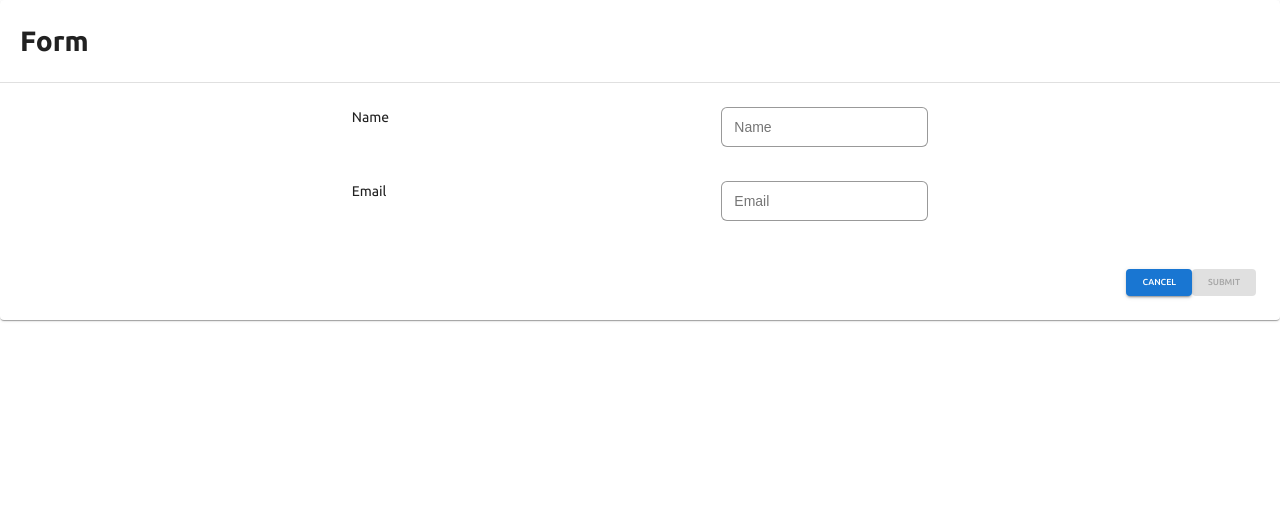
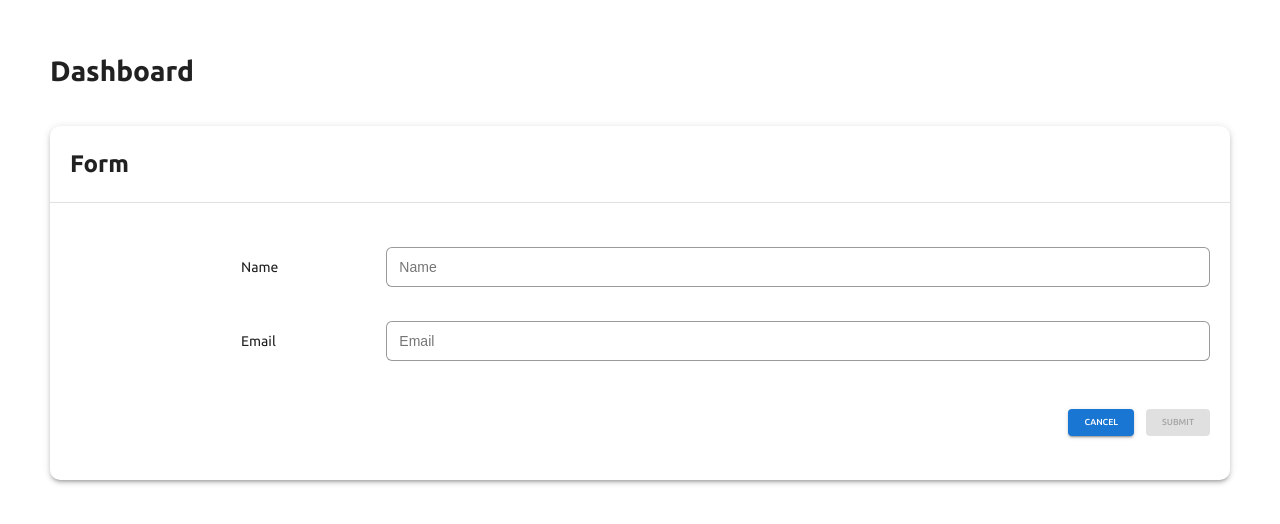
Before and after one commit to davidobodo/proexe-test, a React (Create React App) app: page /form in a window 1280 px wide. Shown: the top 524 px of the page. Built offline with nearby package versions, Linux system fonts and the light colour scheme; no server answers.

Commit message:
style-improvement: form page

```diff
--- a/src/components/input/index.jsx
+++ b/src/components/input/index.jsx
@@ -4,6 +4,7 @@ const useStyles = makeStyles((theme) => {
     return {
         inputWrapper: {
             position: "relative",
+            flex: 1,
 
             "&.error": {
                 "& input": {
--- a/src/components/modal/index.jsx
+++ b/src/components/modal/index.jsx
@@ -1,35 +1,66 @@
 import React from "react";
-import Box from "@mui/material/Box";
 import Button from "@mui/material/Button";
 import Modal from "@mui/material/Modal";
 import PropTypes from "prop-types";
+import { makeStyles } from "@mui/styles";
 
-const style = {
+const useStyles = makeStyles((theme) => {
+    return {
+        wrapper: {
             position: "absolute",
             top: "50%",
             left: "50%",
             transform: "translate(-50%, -50%)",
+            backgroundColor: theme.palette.common.white,
+            // padding: "2rem",
+            borderRadius: theme.shape.borderRadius,
             width: 400,
-    bgcolor: "background.paper",
-    border: "2px solid #000",
-    boxShadow: 24,
-    p: 4
+
+            "& .title": {
+                padding: "1rem 2rem",
+                borderBottom: `1px solid ${theme.palette.divider}`
+            },
+
+            "& .body": {
+                padding: "2rem",
+                fontSize: "1.6rem",
+                textAlign: "center",
+                borderBottom: `1px solid ${theme.palette.divider}`
+            },
+
+            "& .ctas": {
+                padding: "1rem 2rem",
+                display: "flex",
+                justifyContent: "flex-end",
+
+                "& button:first-child": {
+                    marginRight: "1.2rem"
+                },
+
+                "& button:last-child": {
+                    backgroundColor: theme.palette.error.main
+                }
+            }
+        }
     };
+});
 
 export const DeleteModal = ({ open, handleClose, handleDeleteUser, userId }) => {
+    const classes = useStyles();
+
     return (
-        <div>
         <Modal
             open={open}
             onClose={handleClose}
             aria-labelledby="modal-modal-title"
             aria-describedby="modal-modal-description"
         >
-                <Box sx={style}>
-                    <h1>Delete</h1>
-                    <p>Are you sure you want to delete this user? Action cannot be undone</p>
-
-                    <div>
+            <section className={classes.wrapper}>
+                <h2 className="title">Delete</h2>
+                <p className="body">
+                    Are you sure you want to delete this user? <br /> Action cannot be undone
+                </p>
+                <div className="ctas">
                     <Button variant="contained" onClick={handleClose}>
                         Cancel
                     </Button>
@@ -37,9 +68,8 @@ export const DeleteModal = ({ open, handleClose, handleDeleteUser, userId }) =>
                         Delete
                     </Button>
                 </div>
-                </Box>
+            </section>
         </Modal>
-        </div>
     );
 };
 
--- a/src/components/userForm/index.jsx
+++ b/src/components/userForm/index.jsx
@@ -226,9 +226,9 @@ export const UserForm = ({ sentUserData }) => {
         }
     }, [sentUserData]);
     return (
-        <Paper sx={{ width: "100%", mb: 2 }}>
+        // <Paper sx={{ width: "100%", mb: 2 }}>
         <form noValidate onSubmit={handleSubmit}>
-                <h1 className={classes.formHeader}>Form</h1>
+            {/* <h1 className={classes.formHeader}>Form</h1> */}
 
             <div className={classes.formBody}>
                 {FORM_FIELDS.map((field) => {
@@ -253,7 +253,7 @@ export const UserForm = ({ sentUserData }) => {
             </div>
 
             <footer className={classes.formFooter}>
-                    <Button variant="contained" onClick={onCancel}>
+                <Button variant="contained" onClick={onCancel} style={{ marginRight: "1.2rem" }}>
                     Cancel
                 </Button>
                 <Button variant="contained" type="submit" disabled={isDisabled}>
@@ -261,7 +261,7 @@ export const UserForm = ({ sentUserData }) => {
                 </Button>
             </footer>
         </form>
-        </Paper>
+        // </Paper>
     );
 };
 
--- a/src/components/userForm/styles.js
+++ b/src/components/userForm/styles.js
@@ -8,19 +8,21 @@ export const useStyles = makeStyles((theme) => {
         },
 
         formBody: {
-            padding: "2.4rem",
+            padding: "2.4rem 0px",
 
             "& .formField": {
                 display: "flex",
                 justifyContent: "center",
+                alignItems: "center",
                 marginBottom: "3.4rem",
+                paddingLeft: "15%",
 
                 "&:last-child": {
                     marginBottom: "0px"
                 },
 
                 "& label": {
-                    width: "30%"
+                    width: "15%"
                 }
             }
         },
@@ -28,7 +30,7 @@ export const useStyles = makeStyles((theme) => {
         formFooter: {
             display: "flex",
             justifyContent: "flex-end",
-            padding: "2.4rem"
+            padding: "2.4rem 0px"
         }
     };
 });
--- a/src/pages/form/index.jsx
+++ b/src/pages/form/index.jsx
@@ -1,11 +1,21 @@
 import React from "react";
 import { UserForm } from "../../components/userForm";
+import { useStyles } from "../home/styles";
+const FormPage = ({ location }) => {
+    const classes = useStyles();
 
-const FormPage = ({ location }) => {
     return (
-        <div>
-            <UserForm sentUserData={location.state} />
-        </div>
+        <section className={classes.pageWrapper}>
+            <h1 className="page-title">Dashboard</h1>
+            <section className={classes.sectionContainer}>
+                <header className="header">
+                    <h2>Form</h2>
+                </header>
+                <div className="table-wrapper">
+                    <UserForm sentUserData={location.state} />
+                </div>
+            </section>
+        </section>
     );
 };
 
--- a/src/pages/home/index.jsx
+++ b/src/pages/home/index.jsx
@@ -1,44 +1,59 @@
 import React, { useState } from "react";
-import { useDispatch, useSelector } from "react-redux";
 import PropTypes from "prop-types";
 import Button from "@mui/material/Button";
+import { useDispatch, useSelector } from "react-redux";
 import { CustomTable } from "../../components/table";
 import { DeleteModal } from "../../components/modal";
 import { BackdropWithLoader } from "../../components/loader";
 import { deleteOneUser } from "../../store/actionCreators";
 import { useStyles } from "./styles";
+
 const HomePage = ({ history }) => {
     const classes = useStyles();
     const dispatch = useDispatch();
+
     const users = useSelector((state) => state.usersVault.users);
     const isLoadingUsers = useSelector((state) => state.usersVault.isLoadingUsers);
+
     const [userToDeleteId, setUserToDeleteId] = useState("");
-    const onDeleteUser = (id) => {
-        setUserToDeleteId(id);
-    };
+
     const onEditUser = (userData) => {
         history.push({
             pathname: "/form",
             state: userData
         });
     };
+
     const onCloseModal = () => {
         setUserToDeleteId("");
     };
+
+    const onDeleteUser = (id) => {
+        setUserToDeleteId(id);
+    };
+
     const handleDeleteUser = (userId) => {
-        dispatch(deleteOneUser(userId));
+        dispatch(
+            deleteOneUser(userId, () => {
+                onCloseModal();
+            })
+        );
+    };
+
+    const onAddNewUser = () => {
+        history.push("/form");
     };
 
     if (isLoadingUsers) {
         return <BackdropWithLoader hasLabel={true} label="Loading users..." />;
     }
     return (
-        <div className={classes.pageWrapper}>
+        <section className={classes.pageWrapper}>
             <h1 className="page-title">Dashboard</h1>
             <section className={classes.sectionContainer}>
                 <header className="header">
                     <h2>Users List</h2>
-                    <Button variant="contained" onClick={() => onDeleteUser()}>
+                    <Button variant="contained" onClick={onAddNewUser}>
                         Add New User
                     </Button>
                 </header>
@@ -52,7 +67,7 @@ const HomePage = ({ history }) => {
                 handleDeleteUser={handleDeleteUser}
                 userId={userToDeleteId}
             />
-        </div>
+        </section>
     );
 };
 
--- a/src/store/actionCreators.js
+++ b/src/store/actionCreators.js
@@ -52,7 +52,7 @@ export const createNewUser = (values) => async (dispatch) => {
     }
 };
 
-export const deleteOneUser = (id) => async (dispatch) => {
+export const deleteOneUser = (id, cb) => async (dispatch) => {
     dispatch(deleteUserStart());
 
     try {
@@ -65,6 +65,7 @@ export const deleteOneUser = (id) => async (dispatch) => {
         await res.json();
 
         dispatch(deleteUserSuccess(id));
+        cb();
     } catch (err) {
         dispatch(deleteUserFail());
     }
```
Lines whose indentation alone changed are shown as unchanged.
